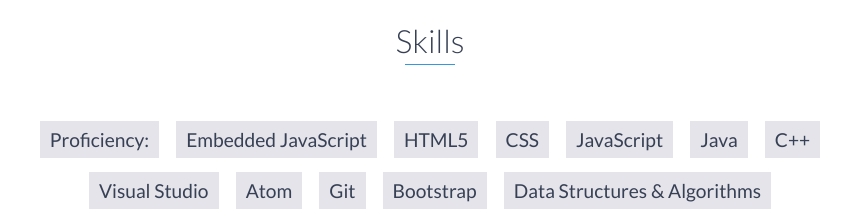
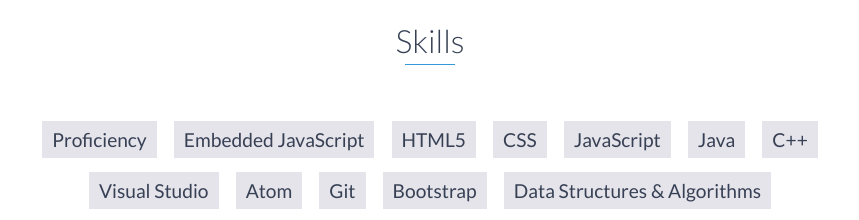
Before and after one commit to dgreen19/my-devportfolio, a website: page index.html in a window 1280 px wide. Shown: the part 3380-3600 px from the top of the page, 210-1069 px from the left. Drawn offline with nearby package versions, Linux system fonts and the light colour scheme.

Commit message:
5th commit

```diff
--- a/index.html
+++ b/index.html
@@ -223,7 +223,7 @@
   <div id="skills">
     <h2 class="heading">Skills</h2>
     <ul>
-      <li>Proficiency:</li>
+      <li>Proficiency</li>
       <li>Embedded JavaScript</li>
       <li>HTML5</li>
       <li>CSS</li>
```
